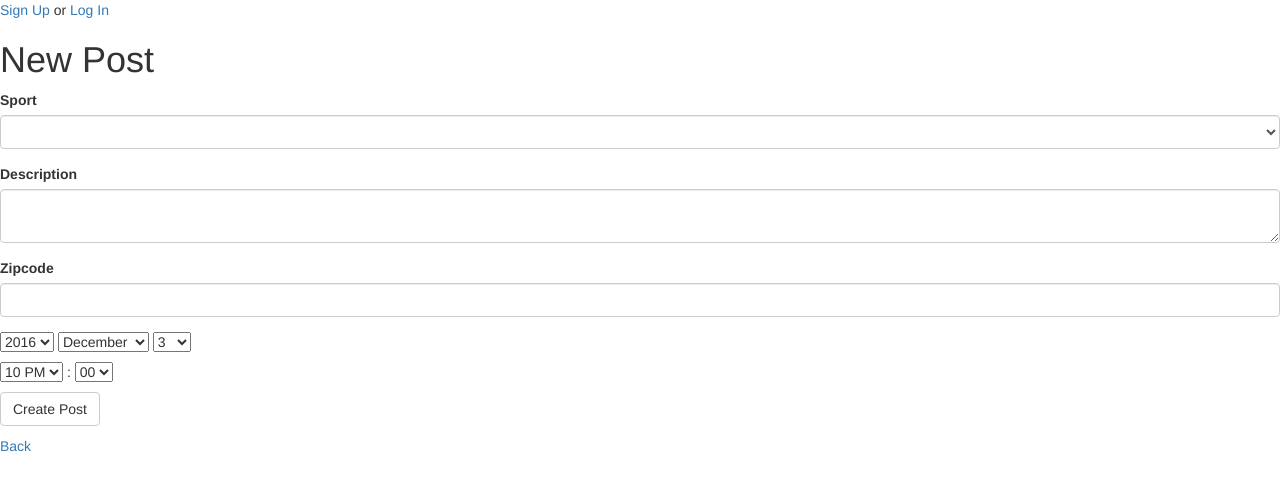
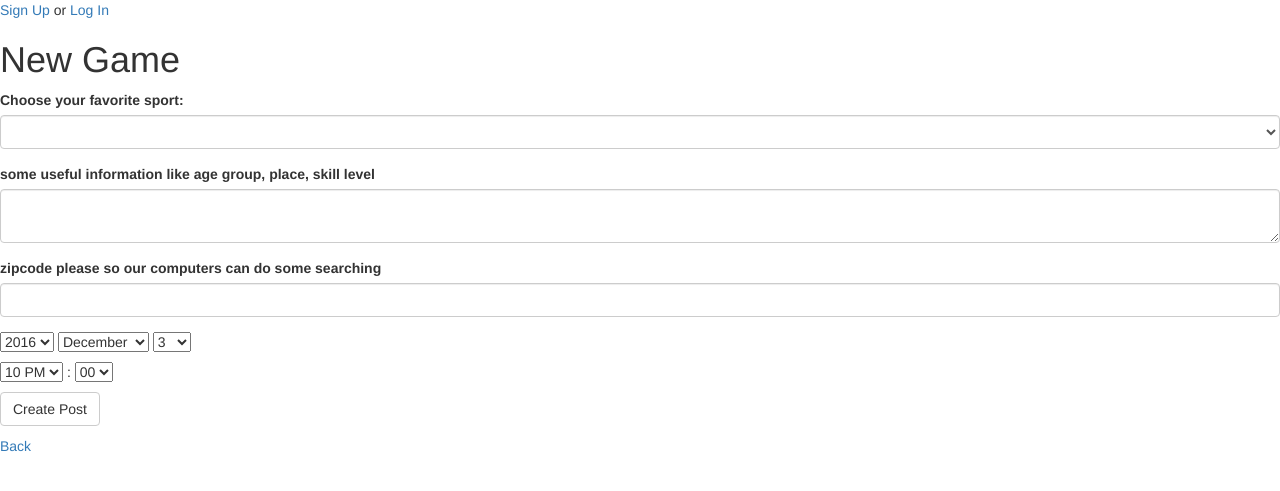
Before and after one commit to Jarevalo92/RecMe, a Rails app: page /posts/new in a window 1280 px wide. Shown: the top 491 px of the page. Run offline with Rails 7, Linux system fonts and the light colour scheme; style sheets or scripts are compiled from the project's sources; some libraries are stand-ins or nearby versions.

Commit message:
modified post view

```diff
--- a/app/views/layouts/application.html.erb
+++ b/app/views/layouts/application.html.erb
@@ -12,7 +12,7 @@
         <div id="user_header">
             <% if current_user %>
             Logged in as
-            <%= current_user.name %>
+            <%= link_to current_user.name, session_posts_path(current_user)  %>
             <%= link_to "Log Out", logout_path %>
             <%= link_to 'New Post', new_post_path %>
         <% else %>
--- a/app/views/posts/_form.html.erb
+++ b/app/views/posts/_form.html.erb
@@ -14,15 +14,15 @@
   <% end %>
 
   <div class="field">
-    <%= f.select :sport, ["basketball","beach volleyball", "cycling","golf","rugby", "american soccer", "tennis", "track and field", "american football", "boxing", "canoe/kayak", "diving", "equestrian", "fencing","triathlon"] %>
+    <%= f.select :sport, ["basketball","beach volleyball", "cycling","golf","rugby", "american soccer", "tennis", "track and field", "american football", "boxing", "canoe/kayak", "diving", "equestrian", "fencing","triathlon"], {label: "Choose your favorite sport:"} %>
   </div>
 
   <div class="field">
-    <%= f.text_area :description %>
+    <%= f.text_area :description, {label: "some useful information like age group, place, skill level"} %>
   </div>
 
   <div class="field">
-    <%= f.text_field :zipcode %>
+    <%= f.text_field :zipcode, {label:"zipcode please so our computers can do some searching"}  %>
   </div>
 
 
--- a/app/views/posts/new.html.erb
+++ b/app/views/posts/new.html.erb
@@ -1,4 +1,4 @@
-<h1>New Post</h1>
+<h1>New Game</h1>
 
 <%= render 'form', post: @post %>
 
```
Also changed, not shown: 1 other file.
